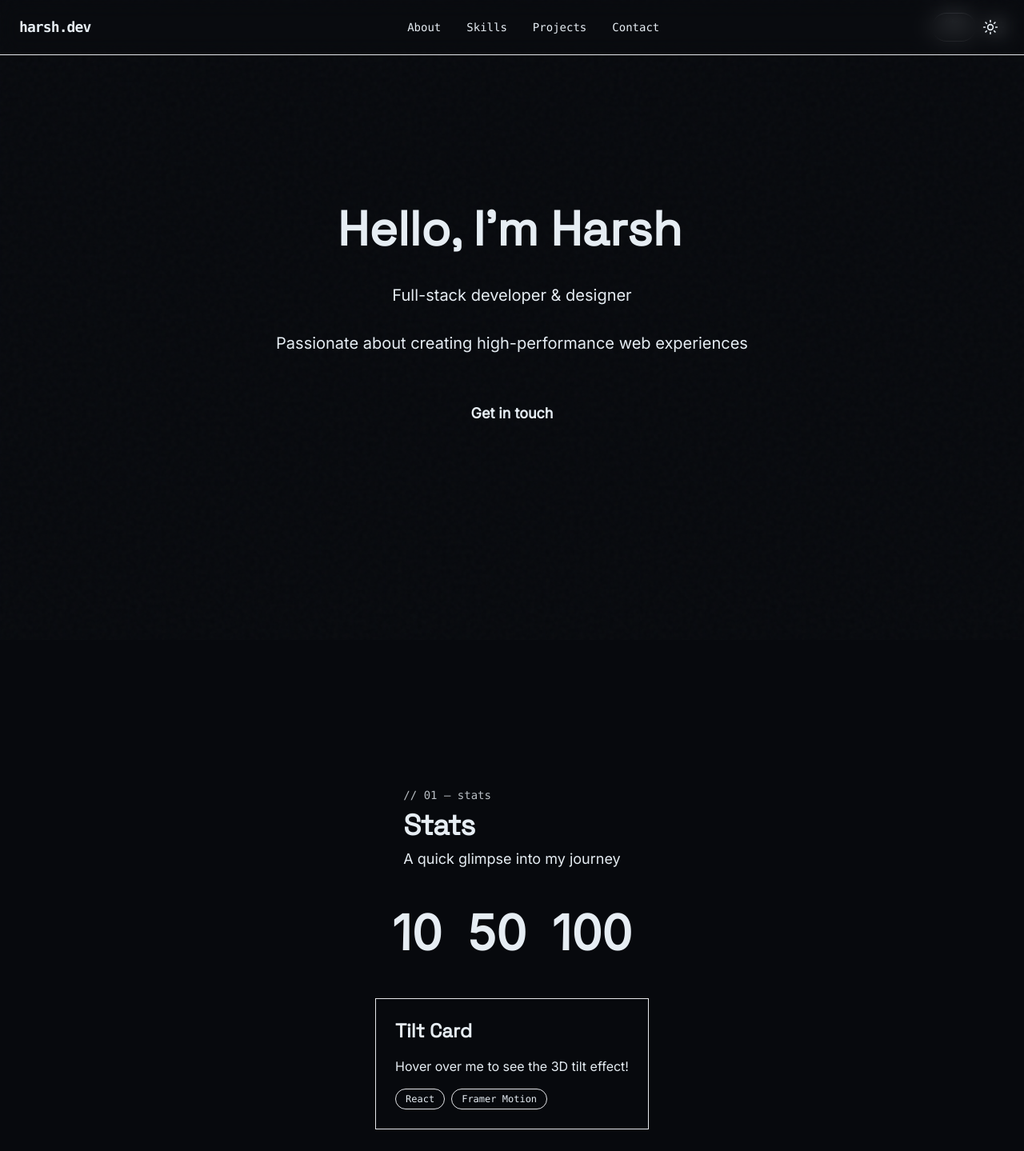
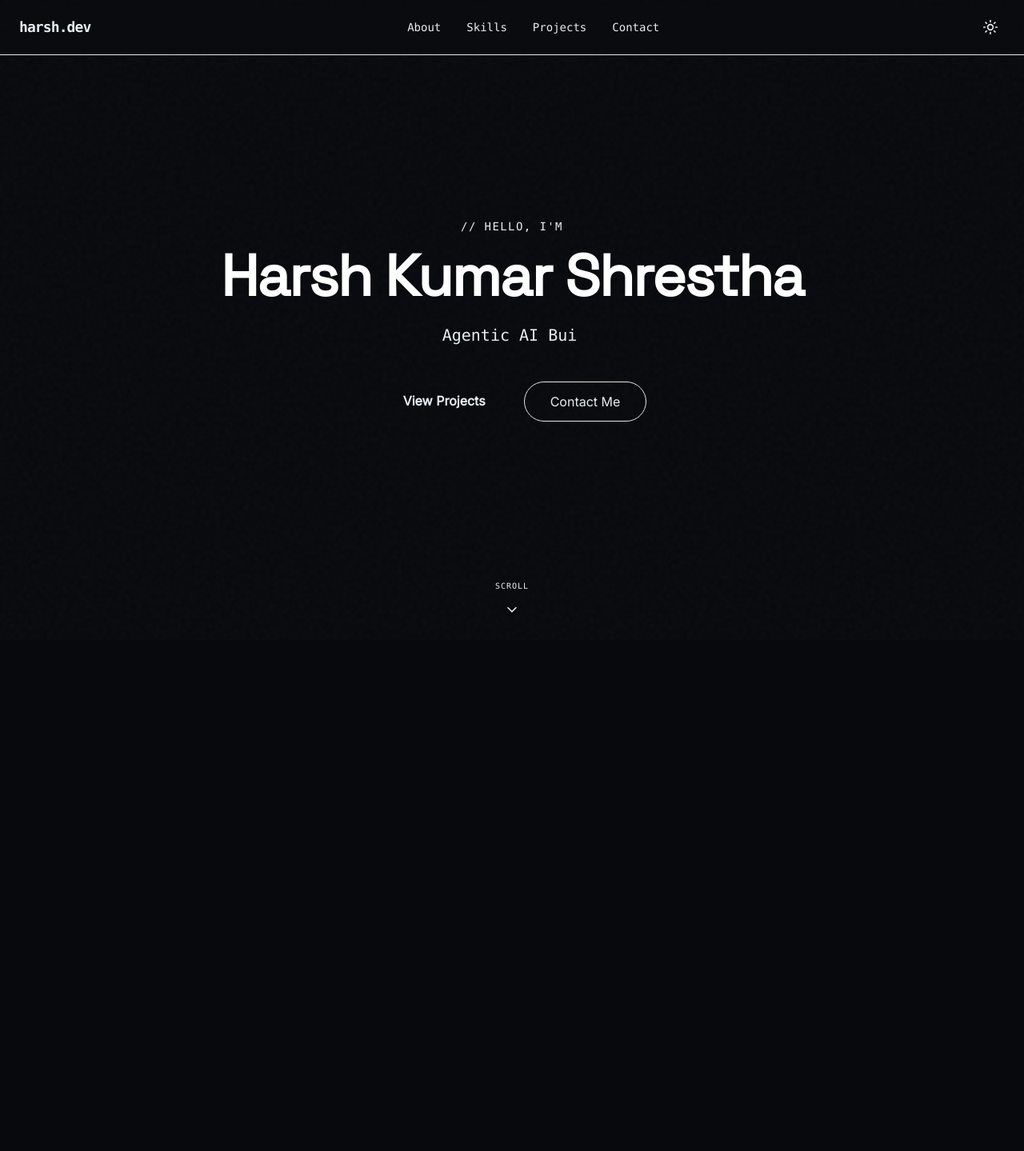
Before and after one commit to HarshShrestha/portfolio, a React (Vite) app: page / in a window 1280 px wide. Shown: the top 1439 px of the page at 80% size. After the commit the page ends 800 px from the top, so only its background shows below. Built offline with nearby package versions, Linux system fonts and the light colour scheme.

Commit message:
P4.3: implement animated Hero section with parallax and role rotation
Co-Authored-By: Claude Code <noreply@anthropic.com>

```diff
--- /dev/null
+++ b/src/components/motion/ParallaxHero.tsx
@@ -0,0 +1,25 @@
+import React from 'react';
+import { motion, useScroll, useTransform } from 'framer-motion';
+import { usePrefersReducedMotion } from '../../hooks/usePrefersReducedMotion';
+
+interface ParallaxHeroProps {
+  children: React.ReactNode;
+}
+
+export const ParallaxHero: React.FC<ParallaxHeroProps> = ({ children }) => {
+  const prefersReducedMotion = usePrefersReducedMotion();
+  const { scrollY } = useScroll();
+
+  // Map scrollY from 0 to 500px to a y translation from 0 to 80px
+  const y = useTransform(scrollY, [0, 500], [0, 80]);
+
+  if (prefersReducedMotion) {
+    return <div className="relative">{children}</div>;
+  }
+
+  return (
+    <motion.div style={{ y }} className="relative">
+      {children}
+    </motion.div>
+  );
+};
--- /dev/null
+++ b/src/components/motion/ScrollCue.tsx
@@ -0,0 +1,31 @@
+import React from 'react';
+import { motion, useScroll, useTransform } from 'framer-motion';
+import { ChevronDown } from 'lucide-react';
+import { usePrefersReducedMotion } from '../../hooks/usePrefersReducedMotion';
+
+export const ScrollCue: React.FC = () => {
+  const prefersReducedMotion = usePrefersReducedMotion();
+  const { scrollY } = useScroll();
+
+  // Fade out from opacity 1 to 0 between 0 and 100px of scroll
+  const opacity = useTransform(scrollY, [0, 100], [1, 0]);
+
+  return (
+    <motion.div
+      style={{ opacity }}
+      className="fixed bottom-8 left-1/2 -translate-x-1/2 z-20 flex flex-col items-center gap-2 text-muted"
+    >
+      <span className="text-[10px] font-mono uppercase tracking-widest">Scroll</span>
+      <motion.div
+        animate={prefersReducedMotion ? {} : { y: [0, 8, 0] }}
+        transition={{
+          duration: 2,
+          repeat: Infinity,
+          ease: "easeInOut"
+        }}
+      >
+        <ChevronDown className="w-5 h-5" />
+      </motion.div>
+    </motion.div>
+  );
+};
--- a/src/pages/Home.tsx
+++ b/src/pages/Home.tsx
@@ -1,91 +1,12 @@
 import React from 'react';
-import { ThemeToggle } from '../components/ui/ThemeToggle';
-import { GradientOrbs } from '../components/motion/GradientOrbs';
-import { ScrollProgress } from '../components/motion/ScrollProgress';
-import { Reveal } from '../components/motion/Reveal';
-import { Stagger } from '../components/motion/Stagger';
-import { Typewriter } from '../components/motion/Typewriter';
-import { Counter } from '../components/motion/Counter';
-import { TiltCard } from '../components/motion/TiltCard';
-import { MagneticButton } from '../components/motion/MagneticButton';
-import { Marquee } from '../components/motion/Marquee';
-import { Button } from '../components/ui/Button';
-import { Tag } from '../components/ui/Tag';
-import { SectionHeading } from '../components/ui/SectionHeading';
-import { Card } from '../components/ui/Card';
-import { Link } from 'react-router-dom';
+import { Hero } from '../sections/Hero';
 
 const Home: React.FC = () => {
   return (
-    <div className="min-h-[300vh] relative">
-      <ScrollProgress />
-      <GradientOrbs />
-
-      <div className="absolute top-4 right-4 z-10 flex gap-2">
-        <Link to="/dev" className="px-3 py-1 text-xs font-mono text-muted border border-border rounded-full hover:text-accent hover:border-accent transition-colors">
-          /dev
-        </Link>
-        <ThemeToggle />
-      </div>
-
-      <div className="flex flex-col items-center justify-center min-h-screen gap-8">
-        <Reveal direction="up">
-          <h1 className="text-6xl font-bold text-accent text-center">
-            <Typewriter text="Hello, I'm Harsh" speed={150} />
-          </h1>
-        </Reveal>
-
-        <Stagger>
-          <Reveal delay={0.1}><p className="text-muted text-xl">Full-stack developer & designer</p></Reveal>
-          <Reveal delay={0.2}><p className="text-muted text-xl">Passionate about creating high-performance web experiences</p></Reveal>
-        </Stagger>
-
-        <MagneticButton className="mt-4">
-          <Button variant="primary" size="lg">
-            Get in touch
-          </Button>
-        </MagneticButton>
-      </div>
-
-      <div className="flex flex-col items-center justify-center min-h-screen gap-12">
-        <SectionHeading
-          number="01"
-          title="Stats"
-          subtitle="A quick glimpse into my journey"
-        />
-        <div className="flex gap-8">
-          <Counter value={10} className="text-6xl font-bold text-accent" />
-          <Counter value={50} className="text-6xl font-bold text-accent" />
-          <Counter value={100} className="text-6xl font-bold text-accent" />
-        </div>
-
-        <TiltCard className="p-1 bg-gradient-to-br from-accent to-accent-2 rounded-card">
-          <Card>
-            <h2 className="text-2xl font-bold mb-4">Tilt Card</h2>
-            <p className="text-muted">Hover over me to see the 3D tilt effect!</p>
-            <div className="flex gap-2 mt-4">
-              <Tag variant="accent">React</Tag>
-              <Tag variant="muted">Framer Motion</Tag>
-            </div>
-          </Card>
-        </TiltCard>
-      </div>
-
-      <div className="flex flex-col items-center justify-center min-h-screen gap-8">
-        <SectionHeading
-          number="02"
-          title="Tech Stack"
-          subtitle="Tools and languages I use to build the web"
-        />
-        <Marquee className="w-full">
-          {['React', 'TypeScript', 'Tailwind', 'Node.js', 'Next.js', 'Python', 'Go', 'Rust'].map(tech => (
-            <Tag key={tech} variant="muted" className="px-4 py-2">
-              {tech}
-            </Tag>
-          ))}
-        </Marquee>
-      </div>
-    </div>
+    <main>
+      <Hero />
+      {/* Other sections will be added here in subsequent tasks */}
+    </main>
   );
 };
 
--- /dev/null
+++ b/src/sections/Hero.tsx
@@ -0,0 +1,60 @@
+import React, { useState, useEffect } from 'react';
+import { motion } from 'framer-motion';
+import { Stagger } from '../components/motion/Stagger';
+import { Typewriter } from '../components/motion/Typewriter';
+import { MagneticButton } from '../components/motion/MagneticButton';
+import { ParallaxHero } from '../components/motion/ParallaxHero';
+import { ScrollCue } from '../components/motion/ScrollCue';
+import { profile } from '../data/profile';
+
+export const Hero: React.FC = () => {
+  const [roleIndex, setRoleIndex] = useState(0);
+
+  useEffect(() => {
+    const interval = setInterval(() => {
+      setRoleIndex((prev) => (prev + 1) % profile.roles.length);
+    }, 4000);
+    return () => clearInterval(interval);
+  }, []);
+
+  return (
+    <section id="hero" className="relative min-h-screen w-full flex items-center justify-center overflow-hidden px-6">
+      <ParallaxHero>
+        <Stagger>
+          <div className="flex flex-col items-center text-center z-10">
+            {/* Eyebrow */}
+            <motion.p className="font-mono text-muted text-sm mb-4 tracking-widest uppercase">
+              // hello, i'm
+            </motion.p>
+
+            {/* Name */}
+            <h1 className="text-balance font-heading font-bold text-white mb-6 tracking-tight leading-none bg-clip-text text-transparent bg-gradient-to-r from-accent to-accent-2"
+                style={{ fontSize: 'clamp(2.75rem, 8vw, 4.5rem)' }}>
+              {profile.name}
+            </h1>
+
+            {/* Roles */}
+            <div className="h-8 mb-10">
+              <Typewriter
+                text={profile.roles[roleIndex]}
+                className="font-mono text-lg md:text-xl text-muted"
+              />
+            </div>
+
+            {/* CTAs */}
+            <div className="flex flex-wrap justify-center gap-4">
+              <MagneticButton className="px-8 py-3 rounded-full bg-accent text-bg font-bold hover:scale-105 transition-transform">
+                <a href="#projects" className="block w-full h-full">View Projects</a>
+              </MagneticButton>
+              <MagneticButton className="px-8 py-3 rounded-full border border-border text-text hover:bg-surface transition-colors">
+                <a href="#contact" className="block w-full h-full">Contact Me</a>
+              </MagneticButton>
+            </div>
+          </div>
+        </Stagger>
+      </ParallaxHero>
+
+      <ScrollCue />
+    </section>
+  );
+};
```
Also changed, not shown: 1 other file (tests, documents, lock files or other folders).
